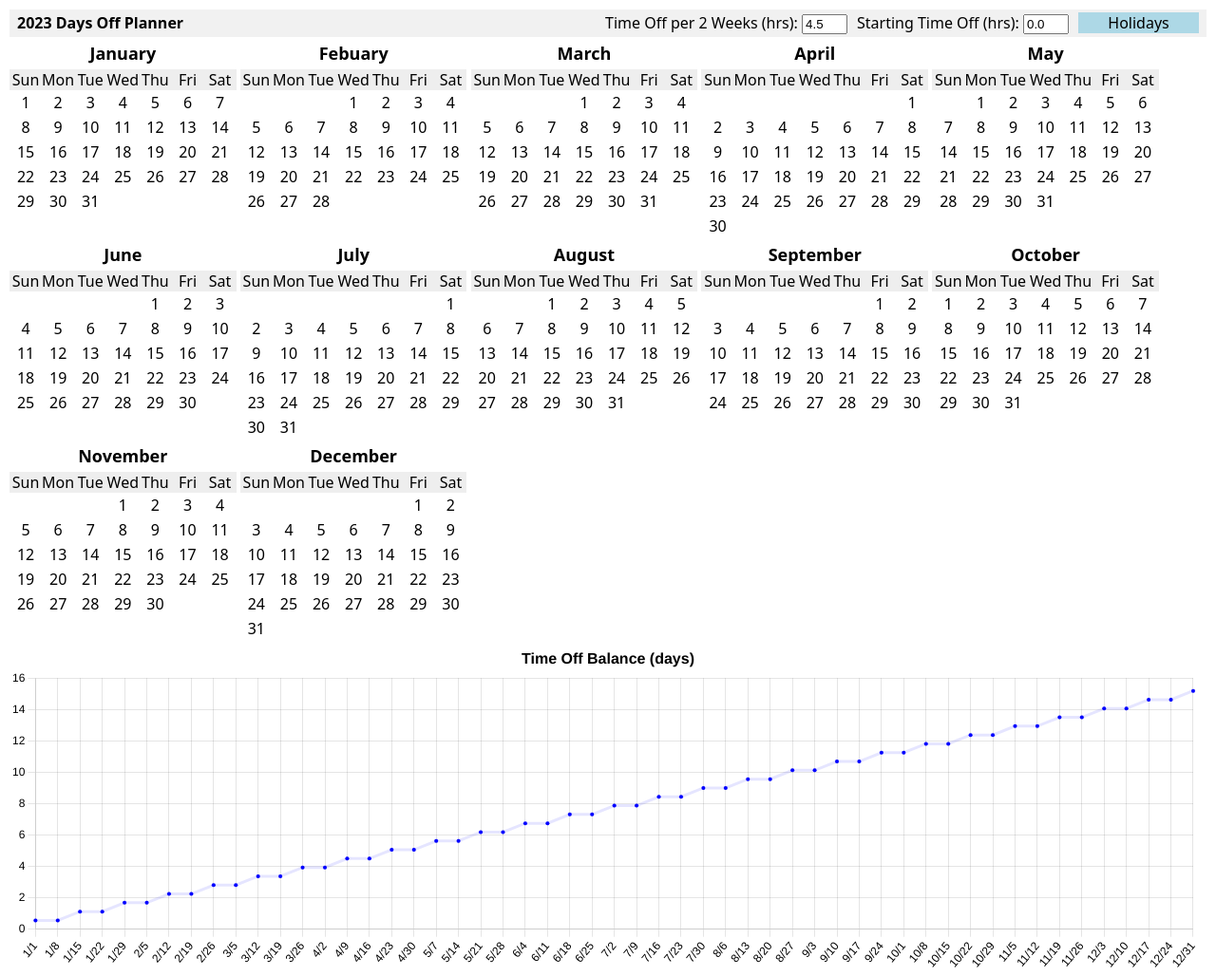
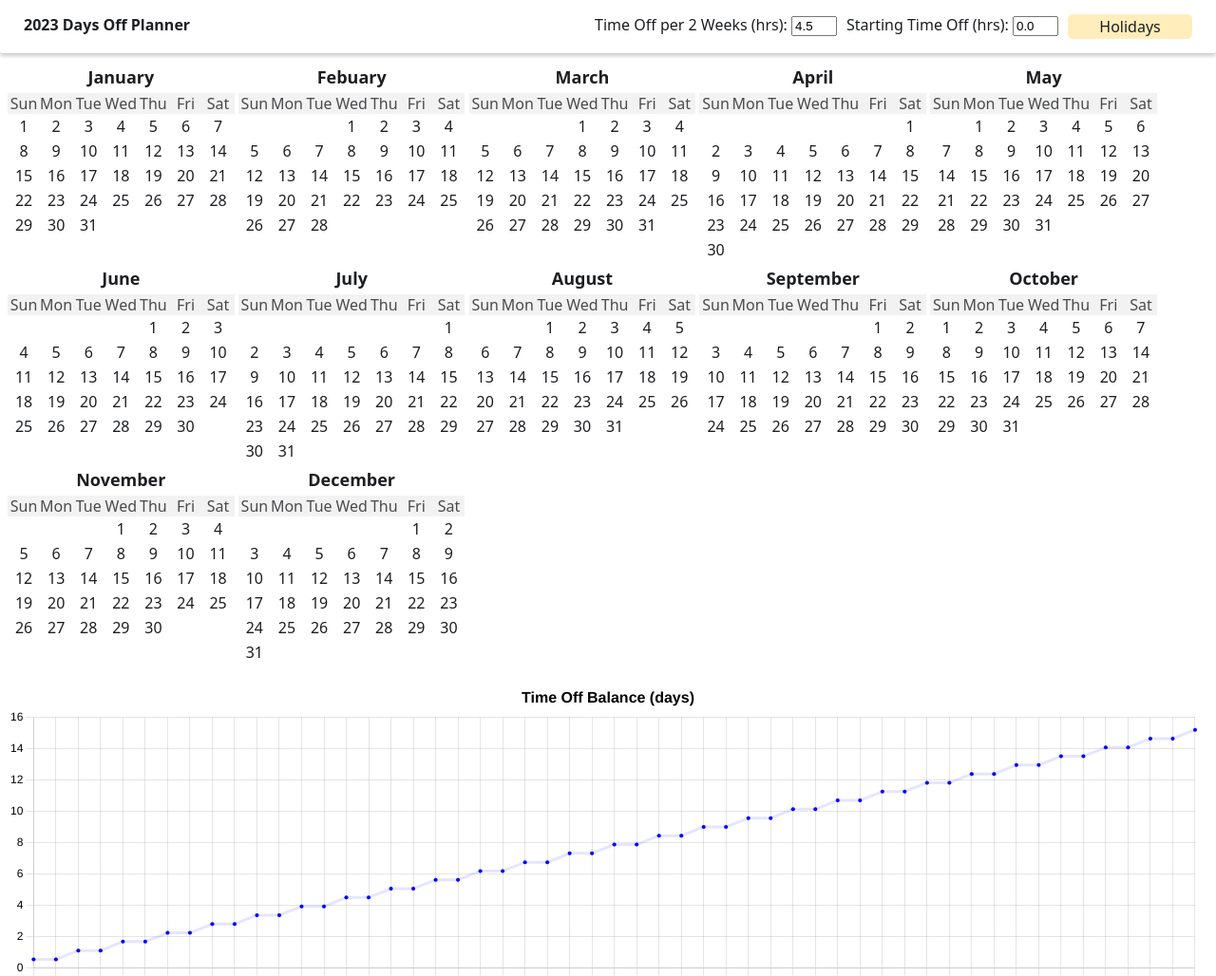
Before and after one commit to gannonbarnett/daysoffplanner, a plain HTML site: page build/index.html in a window 1280 px wide. Shown: the top 1028 px of the page at 95% size. Drawn offline with nearby package versions, Linux system fonts and the light colour scheme.

Commit message:
updated colors

```diff
--- a/static/css/main.css
+++ b/static/css/main.css
@@ -1,6 +1,9 @@
 body {
   font: 100% system-ui;
-  margin: 10px;
+  background-color: white;
+  color: #1c1e21;
+  cursor: default;
+  margin:0px;
 }
 
 h1 {
@@ -13,8 +16,13 @@ input {
 
 .header-div {
   overflow: hidden;
-  background-color: #f1f1f1;
-  padding: 3px;
+  background-color: white;
+  padding-top:15px;
+  padding-bottom: 15px;
+  padding-left: 20px;
+  padding-right: 20px;
+  border-radius: 3px;
+  box-shadow: 0px 3px 4px 0px rgba(0,0,0,0.2);
 }
 
 .header-ul {
@@ -42,16 +50,18 @@ input {
 }
 
 .holidays-div {
-  background-color: lightblue;
+  background-color: #FFEEBB;
   text-align: center;
   cursor: pointer;
   width: 127px;
+  border-radius: 5px;
+  padding: 2px;
 }
 
 .holidays-content-div {
   display: none;
   position: absolute;
-  background-color: #f9f9f9;
+  background-color: white;
   box-shadow: 0px 8px 16px 0px rgba(0,0,0,0.2);
   z-index: 1;
   text-align: center;
@@ -66,11 +76,11 @@ input {
 }
 
 .holidays-button-selected {
-  background-color: lightblue;
+  background-color: #FFEEBB;
 }
 
 .holiday {
-  background-color: lightblue;
+  background-color: #FFEEBB;
 }
 
 .main-div {
@@ -105,7 +115,13 @@ input {
 }
 
 .day-name {
-  background: #eee;
+  background-color: #EFEFEF;
+  color:#1c1e21;
+  opacity: 0.8;
+}
+
+.annual-div {
+  padding: 8px;
 }
 
 .day {
@@ -118,10 +134,11 @@ input {
 }
 
 .time-off {
-  background: lightgreen;
+  background: #9DF3C4;
 }
 
 .chart-div {
+  padding: 8px;
   height: 350px;
 }
 canvas{
```
Also changed, not shown: build/static/js/main.js (+9 -1 lines), templates/base.html (+0 -24 lines).
